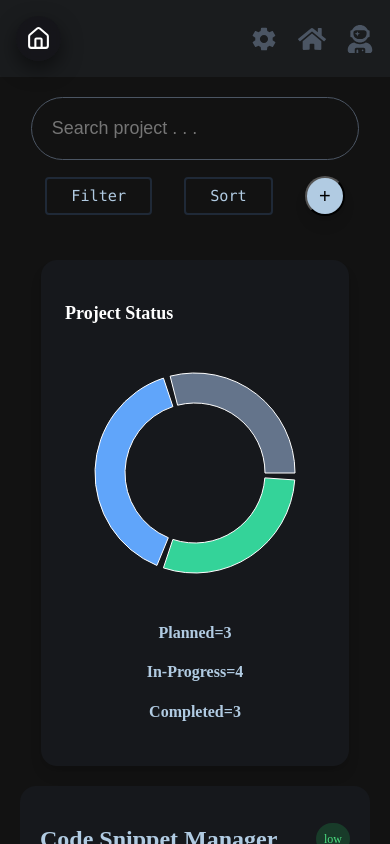
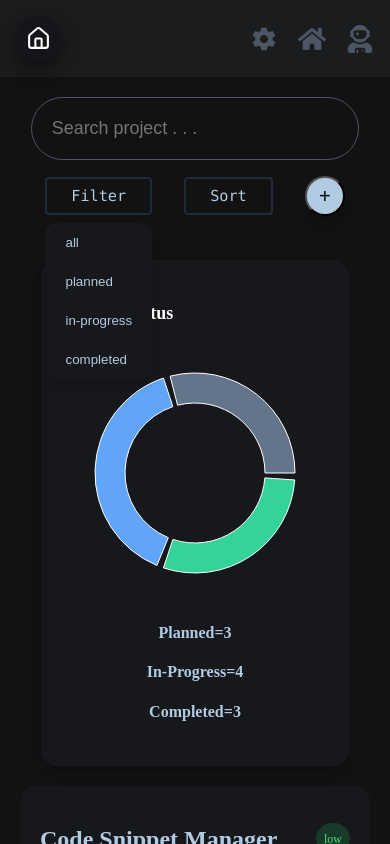
Before and after one commit to Hrisshhii/react-practice, a React (Vite) app in the folder ts-miniprojects/: page /#/project-tracker in a window 390 px wide. Both pictures are taken after a click on the button "Filter". Shown: the top 844 px of the page. Built offline with nearby package versions, Linux system fonts and the light colour scheme.

Commit message:
Adding filtering functionality

```diff
--- a/ts-miniprojects/src/Components/Project Tracker Project/ControlBar.tsx
+++ b/ts-miniprojects/src/Components/Project Tracker Project/ControlBar.tsx
@@ -14,6 +14,7 @@ type Props={
 
 const ControlBar = ({search,setSearch,openCreate,setStatusFilter,setSort}:Props) => {
   const [showSort,setShowSort]=useState(false);
+  const [showFilter,setShowFilter]=useState(false);
   return (
     <div className="flex items-center justify-between px-4 sm:px-8 py-5 border-b border-white/30">
       <div className="flex flex-col sm:flex-row items-center sm:justify-between w-full gap-4">
@@ -23,7 +24,24 @@ const ControlBar = ({search,setSearch,openCreate,setStatusFilter,setSort}:Props)
            className="bg-transparent text-white border border-solid rounded-full border-gray-600 text-[1.12rem] p-5 w-[80%] sm:w-[40%]"
           />
         <div className="relative flex justify-center items-center gap-8 sm:gap-4">
-          <button className="text-[0.95rem] sm:text-[1.12rem] rounded bg-transparent font-mono text-[#b1cbe2] hover:bg-white/10 cursor-pointer py-2 px-6 sm:py-3 sm:px-8 border-solid border-gray-800">Filter</button>
+          <div className="relative">
+            <button onClick={()=>setShowFilter(!showFilter)} className="text-[0.95rem] sm:text-[1.12rem] rounded bg-transparent font-mono text-[#b1cbe2] hover:bg-white/10 cursor-pointer py-2 px-6 sm:py-3 sm:px-8 border-solid border-gray-800">Filter</button>
+            {showFilter && (
+              <div className="absolute right-0 mt-2 bg-[#16181C] bordre border-white/10 rounded-xl shadow-lg overflow-hidden z-50">
+                {["all","planned","in-progress","completed"].map(option=>(
+                  <button key={option}
+                  onClick={()=>{
+                    setStatusFilter(option as StatusFilter);
+                    setShowFilter(false);}}
+                  className="block w-full text-left px-5 py-3 bg-transparent hover:bg-white/5 text-[#b1cbe2] border-none cursor-pointer"
+                  >
+                    {option}
+                  </button>
+                ))}
+              </div>
+            )}
+          </div>
+
           <div className="relative">
             <button onClick={()=>setShowSort(!showSort)} className="text-[0.95rem] sm:text-[1.12rem] rounded bg-transparent font-mono text-[#b1cbe2] hover:bg-white/10 cursor-pointer py-2 px-6 sm:py-3 sm:px-8 border-solid border-gray-800">Sort</button>
             {showSort && (
```
